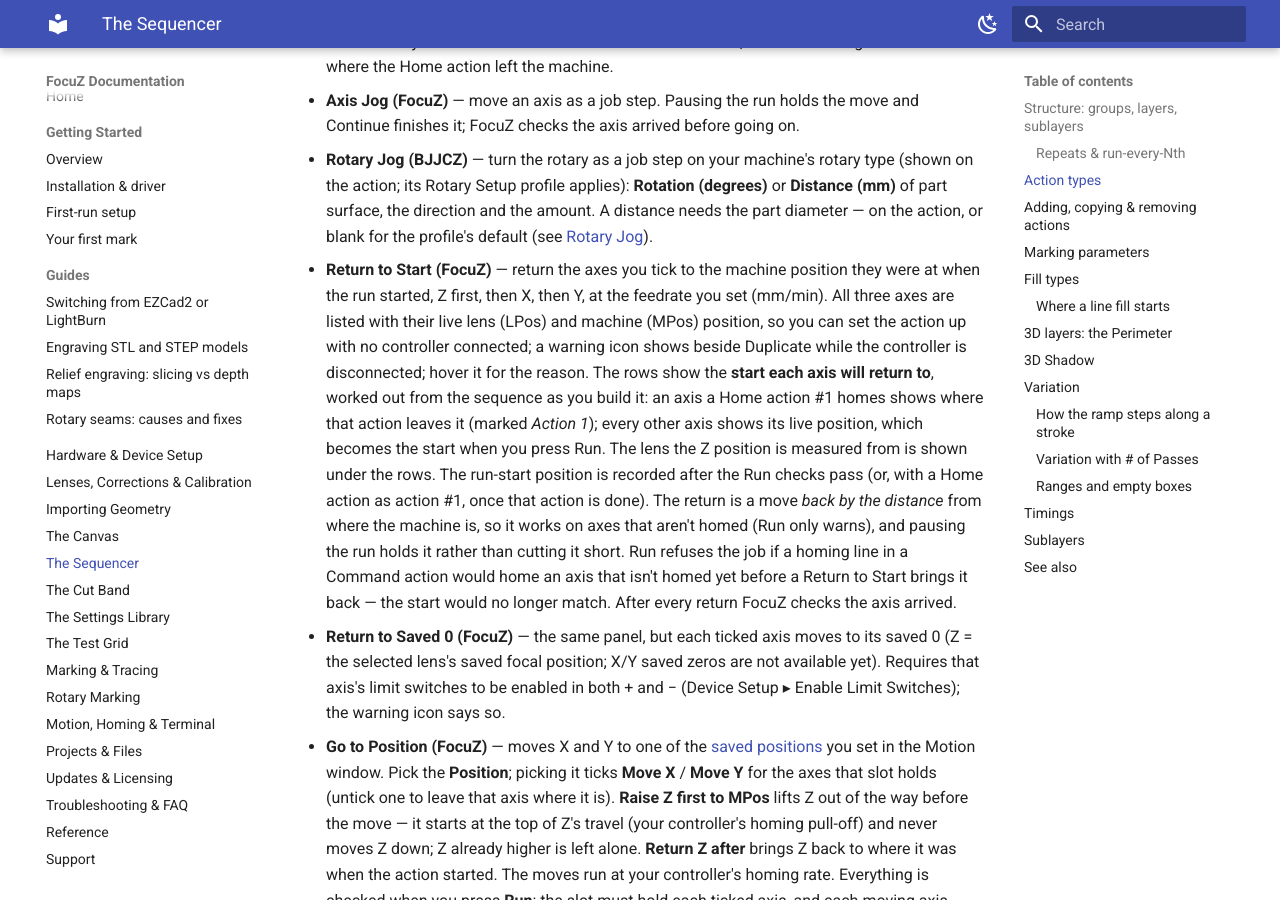
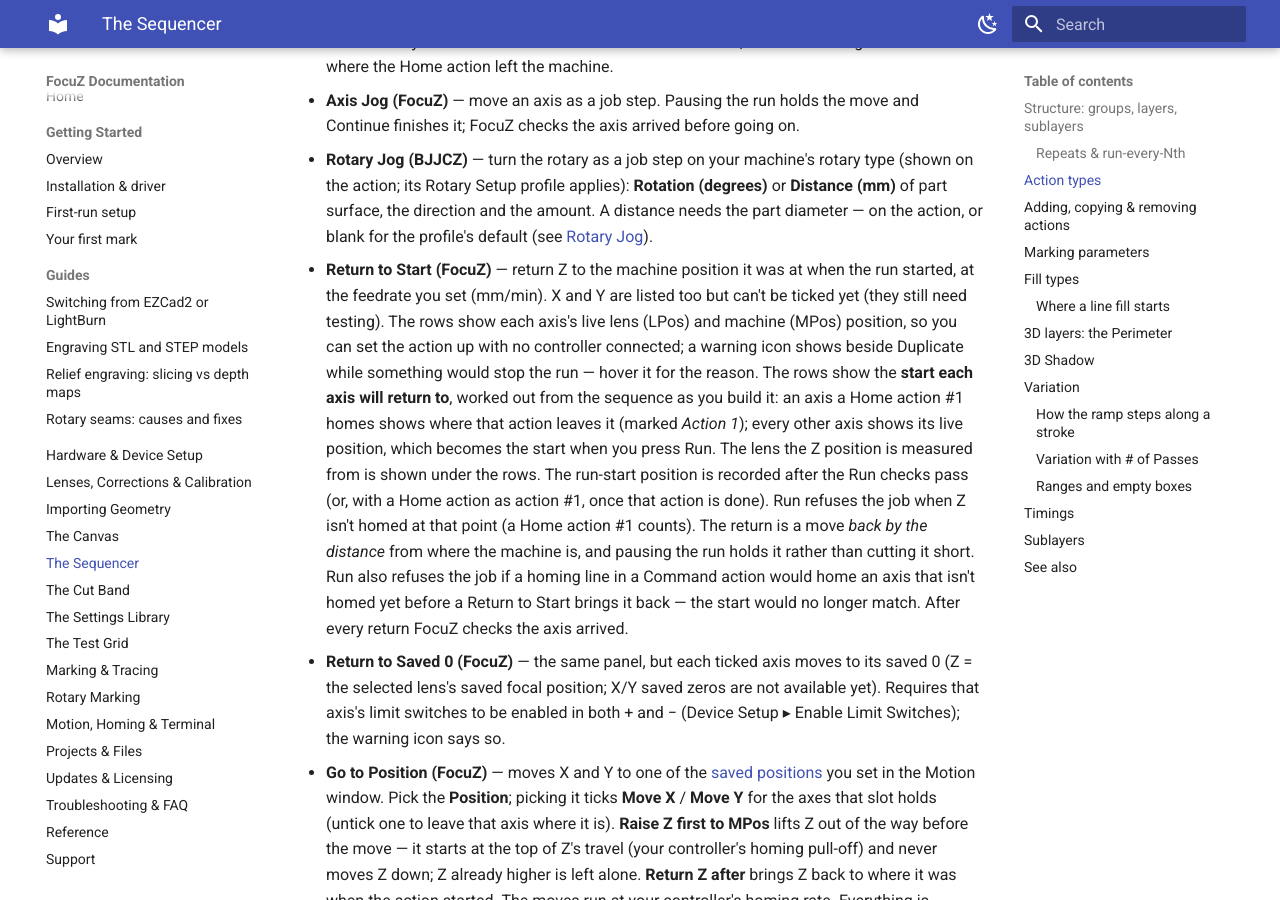
Before and after one commit to Lokahi-Shop/focuz-docs, an MkDocs documentation site: the page built from docs/sequencer.md, in a window 1280 px wide and 900 px high, scrolled down 2449 px. Built offline with MkDocs 1.6.1 and Material for MkDocs 9.7.7, drawn with Linux system fonts in a browser that asks for light colours.

Commit message:
Return to Start is Z-only; the lens picker waits while a job runs (#89)
* Sequencer: Lens Change action; Return to Start is Z-only and needs the original lens

- sequencer.md: new Lens Change bullet (the cards, the single move to focus + offset, the safety warning, cancel notice, Run checks); Return to Start bullet: Z only for now, refused on an un-homed Z or with another lens installed
- marking-tracing.md: homing gate — a Lens Change as action #1 counts like a Home #1; Return to Start's two refusals
- lenses-corrections.md: the top-bar picker waits while a job runs

Co-Authored-By: Claude Fable 5.1 <noreply@anthropic.com>

* Trim to the shipped behaviour: the Lens Change action is hidden until it ships

Return to Start is Z-only and refused on an un-homed Z; the top-bar lens picker waits while a job runs. The Lens Change
text moves to its own PR, to merge when the action is shown.

Co-Authored-By: Claude Fable 5.1 <noreply@anthropic.com>

---------

Co-authored-by: Lokahi-Shop <djbfunk@gmail.com>
Co-authored-by: Claude Fable 5.1 <noreply@anthropic.com>

```diff
--- a/docs/sequencer.md
+++ b/docs/sequencer.md
@@ -99,20 +99,19 @@ board's rotary port.
   the action; its Rotary Setup profile applies): **Rotation (degrees)** or **Distance (mm)** of part
   surface, the direction and the amount. A distance needs the part diameter — on the action, or
   blank for the profile's default (see [Rotary Jog](rotary.md#rotary-jog)).
-- **Return to Start (FocuZ)** — return the axes you tick to the machine position they were at when
-  the run started, Z first, then X, then Y, at the feedrate you set (mm/min). All three axes are
-  listed with their live lens (LPos) and machine (MPos) position, so you can set the action up with no
-  controller connected;
-  a warning icon shows beside Duplicate while the controller is disconnected; hover it for the reason. The
+- **Return to Start (FocuZ)** — return Z to the machine position it was at when the run started, at the
+  feedrate you set (mm/min). X and Y are listed too but can't be ticked yet (they still need testing). The rows
+  show each axis's live lens (LPos) and machine (MPos) position, so you can set the action up with no controller
+  connected; a warning icon shows beside Duplicate while something would stop the run — hover it for the reason. The
   rows show the **start each axis will return to**, worked out from the sequence as you build it: an
   axis a Home action #1 homes shows where that action leaves it (marked *Action 1*); every other axis
   shows its live position, which becomes the start when you press Run. The lens the Z position is
   measured from is shown under the rows. The run-start position is recorded after the Run
-  checks pass (or, with a Home action as action #1, once that action is done). The return is a move
-  *back by the distance* from where the machine is, so it works on axes that aren't homed (Run only
-  warns), and pausing the run holds it rather than cutting it short. Run refuses the job if a homing
-  line in a Command action would home an axis that isn't homed yet before a Return to Start brings it
-  back — the start would no longer match. After every return FocuZ checks the axis arrived.
+  checks pass (or, with a Home action as action #1, once that action is done). Run refuses the job when Z isn't
+  homed at that point (a Home action #1 counts). The return is a move *back by the distance* from where the machine
+  is, and pausing the run holds it rather than cutting it short. Run also refuses the job if a homing line in a Command action would home an
+  axis that isn't homed yet before a Return to Start brings it back — the start would no longer match. After every
+  return FocuZ checks the axis arrived.
 - **Return to Saved 0 (FocuZ)** — the same panel, but each ticked axis moves to its saved 0 (Z = the
   selected lens's saved focal position; X/Y saved zeros are not available yet). Requires that axis's limit
   switches to be enabled in both + and − (Device Setup ▸ Enable Limit Switches); the warning icon says so.
```
Also changed, not shown: docs/lenses-corrections.md (+1 -1 lines), docs/marking-tracing.md (+2 -1 lines).
